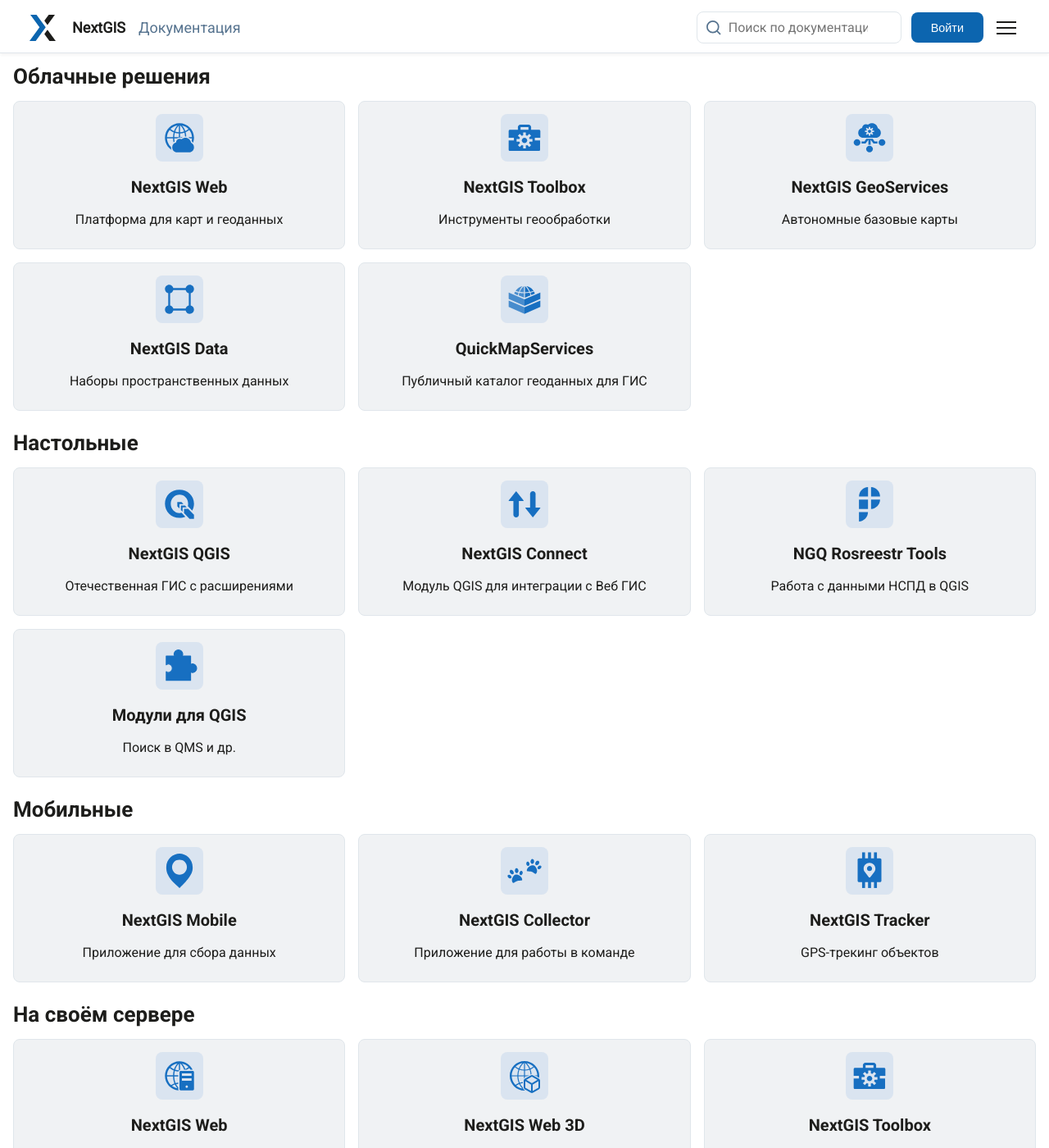
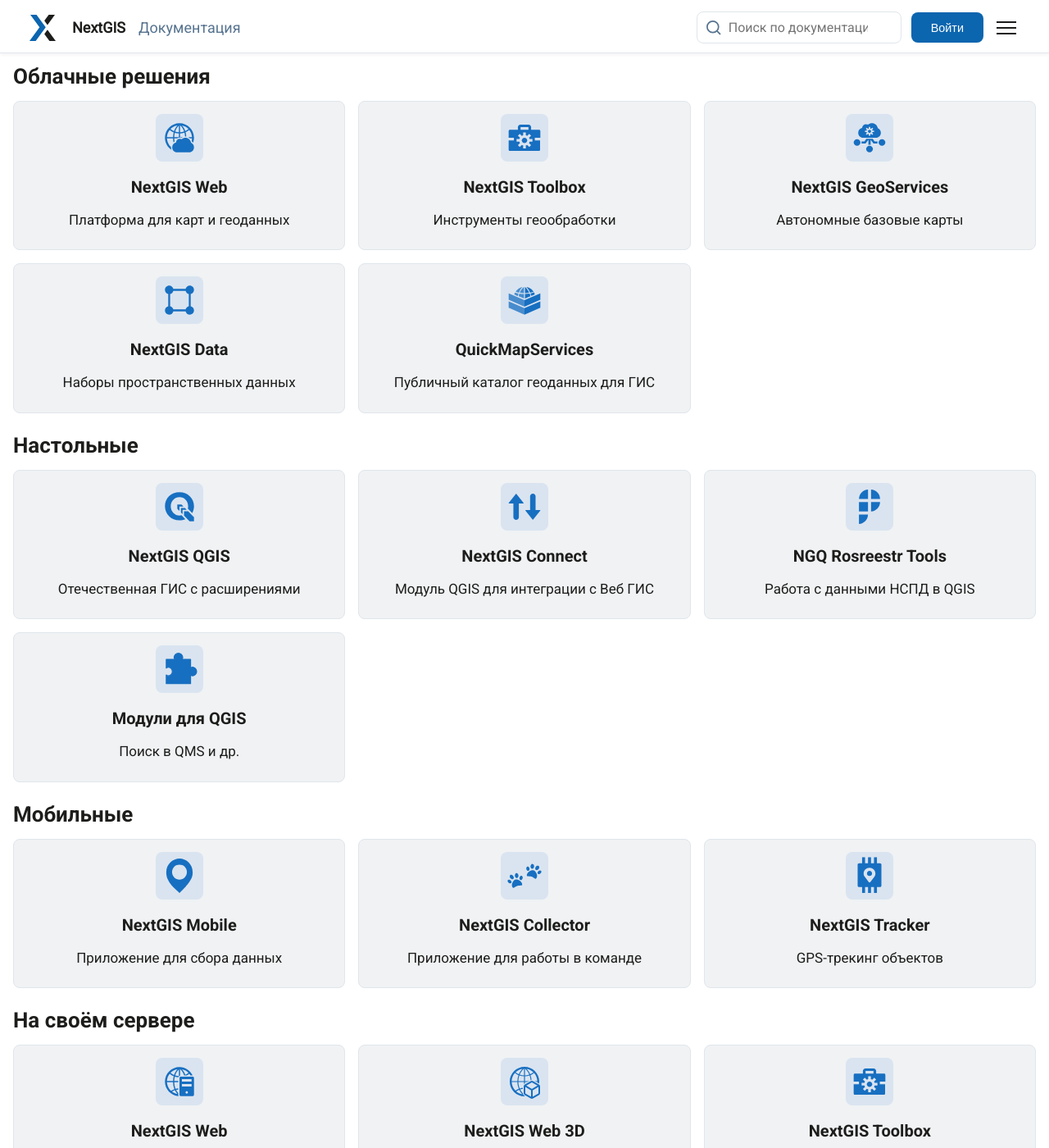
Before and after one commit to G-Jul/nextgisstaging, a Sphinx documentation site: the page built from docs/source/index.rst, in a window 1280 px wide and 1400 px high, scrolled down 1058 px. Shown: the whole window at 82% size. Built offline with Sphinx 7.4.7 and the Read the Docs theme 3.1.0, drawn with Linux system fonts in a browser that asks for light colours; pages that are not in the unit, such as notebooks, are missing from menus.

Commit message:
change font size homepage.css

```diff
--- a/docs/source/_static/css/homepage.css
+++ b/docs/source/_static/css/homepage.css
@@ -768,7 +768,7 @@
 }
 
 .card-type-1 .card-description {
-    font-size: 16px;
+    font-size: 17px;
     color: var(--text-light);
 }
 
@@ -843,7 +843,7 @@
 }
 
 .card-type-2 .card-par {
-    font-size: 16px;
+    font-size: 17px !important;
 /*    color: var(--text-light);*/
     margin: 0.5rem 0;
 }
@@ -906,7 +906,7 @@
 
 .card-type-3 .card-description{
     color: var(--text-light);
-    font-size: 16px !important;
+    font-size: 17px !important;
     margin-bottom: 14px;
 }
 
@@ -985,7 +985,7 @@
 }
 
 .faq-category-title {
-    font-size: 1.1rem;
+    font-size: 20px;
     font-weight: 600;
     color: var(--text-dark);
 }
@@ -1035,12 +1035,15 @@
 }
 
 
-.faq-question {
+.faq-question,
+.faq-item {
     color: var(--text-dark);
     text-decoration: none !important;
-    font-size: 20px;
+    font-size: 17px;
     transition: var(--transition);
 }
+
+
 
 
 
```
